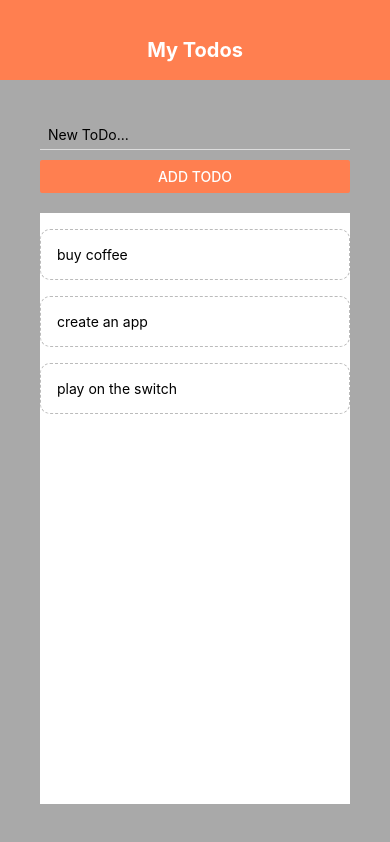
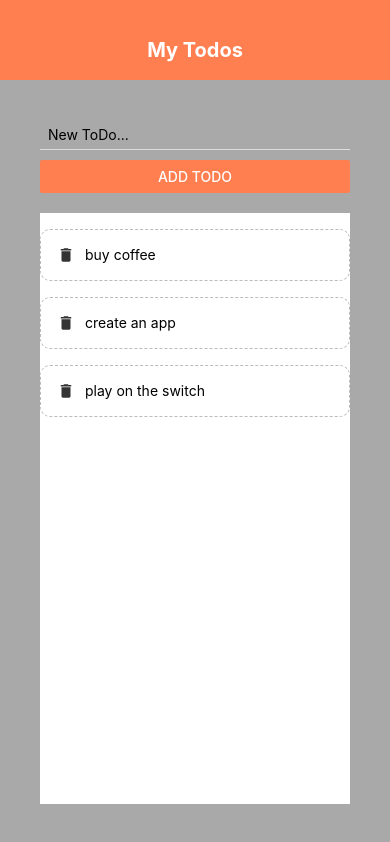
Before and after one commit to mikewanjero/rNative, a React Native app: screen / in a window 390 px wide. Built offline with nearby package versions, Linux system fonts and the light colour scheme.

Commit message:
Added MaterialIcons and edited them

```diff
--- a/components/toDoForm.js
+++ b/components/toDoForm.js
@@ -1,10 +1,14 @@
 import React from "react";
-import { StyleSheet, Text, TouchableOpacity } from "react-native";
+import { StyleSheet, Text, TouchableOpacity, View } from "react-native";
+import { MaterialIcons } from "@expo/vector-icons";
 
 export function ToDoForm({ item, pressHandler }) {
   return (
     <TouchableOpacity onPress={() => pressHandler(item.key)}>
-      <Text style={styles.item}>{item.text}</Text>
+      <View style={styles.item}>
+        <MaterialIcons name="delete" size={18} color={"#333"} />
+        <Text style={styles.itemText}>{item.text}</Text>
+      </View>
     </TouchableOpacity>
   );
 }
@@ -17,5 +21,9 @@
     borderWidth: 1,
     borderStyle: "dashed",
     borderRadius: 10,
+    flexDirection: "row",
+  },
+  itemText: {
+    marginLeft: 10,
   },
 });
```
